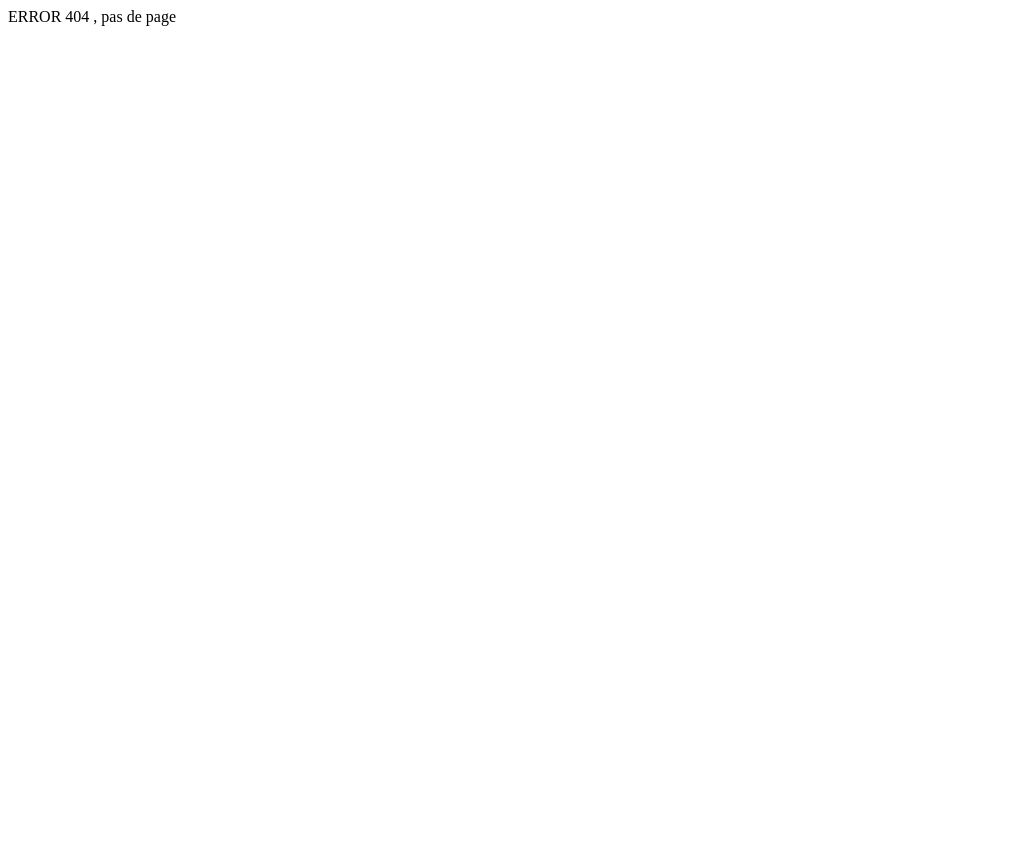
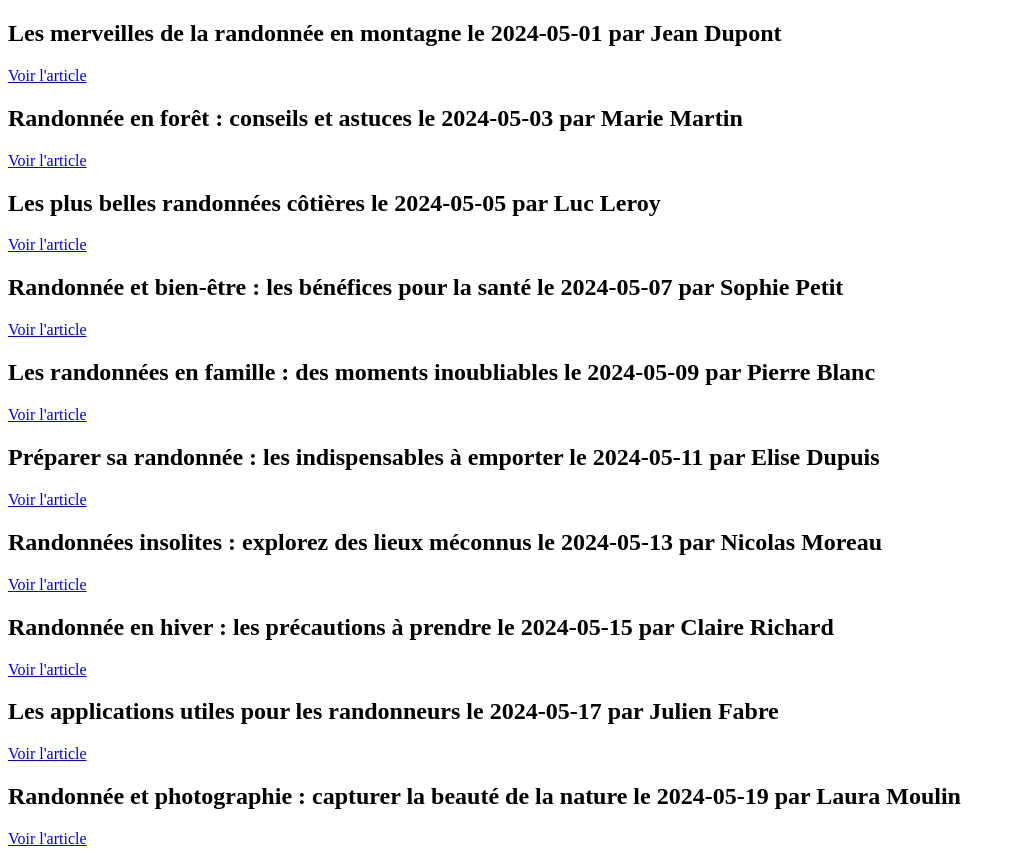
Before and after one commit to Flo-is-dev/SeonDrive, a Next.js app: page /en/blog in a window 1280 px wide. Before the commit this address had no page. Shown: the whole page, without its empty margins (0-1015 px from the left). Before the commit the page ends 800 px from the top, so only its background shows below. Built offline with nearby package versions, Linux system fonts and the light colour scheme.

Commit message:
mise en place gestion blog ultilingue

```diff
--- a/messages/en.json
+++ b/messages/en.json
@@ -8,6 +8,9 @@
       "heroTitle": "Luxury car rental in italy",
       "heroTxt": "Lorem ipsum dolor sit amet consectetur, adipisicing elit. Doloribus nemo sapiente facere culpa laudantium sequi, quo sunt non enim! Sequi odit ipsa sed consectetur libero ab officiis aperiam eos est."
     },
+    "Blog": {
+        "blogLink": "Acceder au blog"
+    },
     "Footer": {
       "foot": "Foot foot"
     }
--- /dev/null
+++ b/src/app/[locale]/blog/page.tsx
@@ -0,0 +1,26 @@
+import { articles } from "@/app/data"
+import { Article } from "@/app/types"
+import {Metadata} from "next"
+import Link from "next/link"
+
+export const metadata: Metadata = {
+    title: "SeonDrive - Blog",
+    description: "Découvrez notre actualité"
+}
+
+const BlogPage = () => {
+  return (
+    <>
+    {articles.map((article: Article) => {
+        const link = `blog/${article.id}`
+        return (
+            <div key={article.id}>
+                <h2>{article.title} le {article.date} par {article.author}</h2>
+                <Link href={link}>Voir l'article</Link>
+            </div>
+        )
+    })}
+    </>
+  )
+}
+export default BlogPage
--- a/src/app/[locale]/page.tsx
+++ b/src/app/[locale]/page.tsx
@@ -11,6 +11,7 @@ import GlobalStyles from "@/styles/GlobaleStyles";
 import styled from "styled-components";
 import Image from "next/image";
 import About from '@/components/common/About';
+import Blog from '@/components/common/Blog';
 
 const HeaderLayout = styled.header`
   padding: 1rem;
@@ -72,6 +73,7 @@ export default function HomePage() {
 
             <Hero />
             <About />
+            <Blog />
 
         <FooterLayout>
           <Footer />
--- /dev/null
+++ b/src/app/data.ts
@@ -0,0 +1,72 @@
+export const articles = [
+    {
+        "id": 1,
+        "title": "Les merveilles de la randonnée en montagne",
+        "description": "Découvrez les paysages époustouflants des montagnes et les bienfaits de la randonnée en altitude.",
+        "date": "2024-05-01",
+        "author": "Jean Dupont"
+    },
+    {
+        "id": 2,
+        "title": "Randonnée en forêt : conseils et astuces",
+        "description": "Tout ce qu'il faut savoir pour une randonnée réussie en forêt, des équipements aux itinéraires.",
+        "date": "2024-05-03",
+        "author": "Marie Martin"
+    },
+    {
+        "id": 3,
+        "title": "Les plus belles randonnées côtières",
+        "description": "Partez à la découverte des sentiers côtiers et admirez les vues imprenables sur l'océan.",
+        "date": "2024-05-05",
+        "author": "Luc Leroy"
+    },
+    {
+        "id": 4,
+        "title": "Randonnée et bien-être : les bénéfices pour la santé",
+        "description": "Explorons les nombreux bienfaits de la randonnée sur la santé physique et mentale.",
+        "date": "2024-05-07",
+        "author": "Sophie Petit"
+    },
+    {
+        "id": 5,
+        "title": "Les randonnées en famille : des moments inoubliables",
+        "description": "Des idées de randonnées adaptées pour toute la famille, des plus petits aux plus grands.",
+        "date": "2024-05-09",
+        "author": "Pierre Blanc"
+    },
+    {
+        "id": 6,
+        "title": "Préparer sa randonnée : les indispensables à emporter",
+        "description": "Liste des équipements et provisions à ne pas oublier pour partir en randonnée en toute sérénité.",
+        "date": "2024-05-11",
+        "author": "Elise Dupuis"
+    },
+    {
+        "id": 7,
+        "title": "Randonnées insolites : explorez des lieux méconnus",
+        "description": "Partez à l'aventure et découvrez des sentiers de randonnée hors des sentiers battus.",
+        "date": "2024-05-13",
+        "author": "Nicolas Moreau"
+    },
+    {
+        "id": 8,
+        "title": "Randonnée en hiver : les précautions à prendre",
+        "description": "Conseils pour randonner en toute sécurité pendant la saison hivernale.",
+        "date": "2024-05-15",
+        "author": "Claire Richard"
+    },
+    {
+        "id": 9,
+        "title": "Les applications utiles pour les randonneurs",
+        "description": "Découvrez les meilleures applications pour planifier vos randonnées et vous orienter en chemin.",
+        "date": "2024-05-17",
+        "author": "Julien Fabre"
+    },
+    {
+        "id": 10,
+        "title": "Randonnée et photographie : capturer la beauté de la nature",
+        "description": "Astuces pour réussir vos photos de randonnée et immortaliser des paysages spectaculaires.",
+        "date": "2024-05-19",
+        "author": "Laura Moulin"
+    }
+]
--- a/src/app/not-found.tsx
+++ b/src/app/not-found.tsx
@@ -4,7 +4,7 @@ const notfound = () => {
   return (
     <html>
         <body>
-             <div style={{color:'black'}}>ERROR  404 , pas de page</div>
+             <div style={{color:'black'}}>ERROR COCO 404 , pas de page mon COCO</div>
         </body>
 
     </html>
--- /dev/null
+++ b/src/app/types.ts
@@ -0,0 +1,7 @@
+export interface Article {
+    id: number;
+    title: string;
+    description: string;
+    date: string;
+    author: string;
+}
```
Also changed, not shown: src/app/[locale]/blog/[id]/page.tsx (added, +32 -0 lines), src/components/common/Blog.tsx (added, +24 -0 lines).
